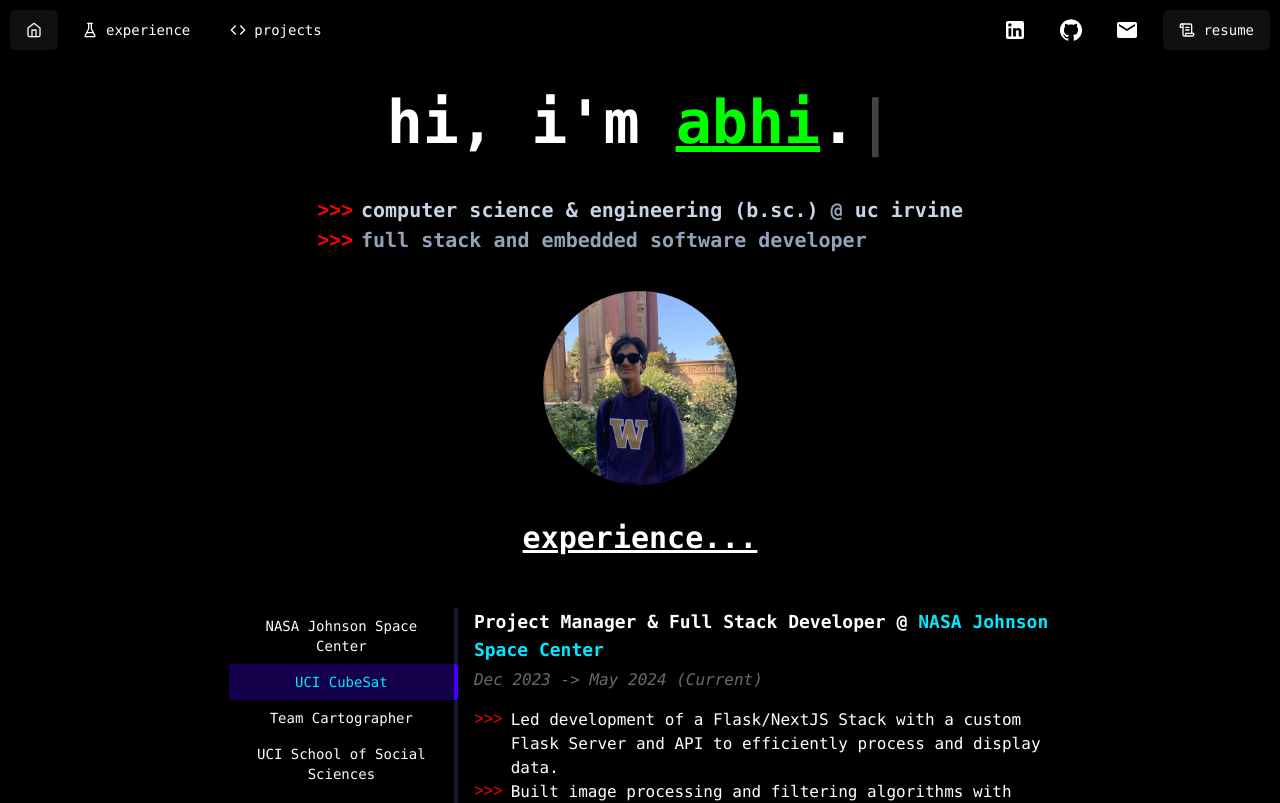
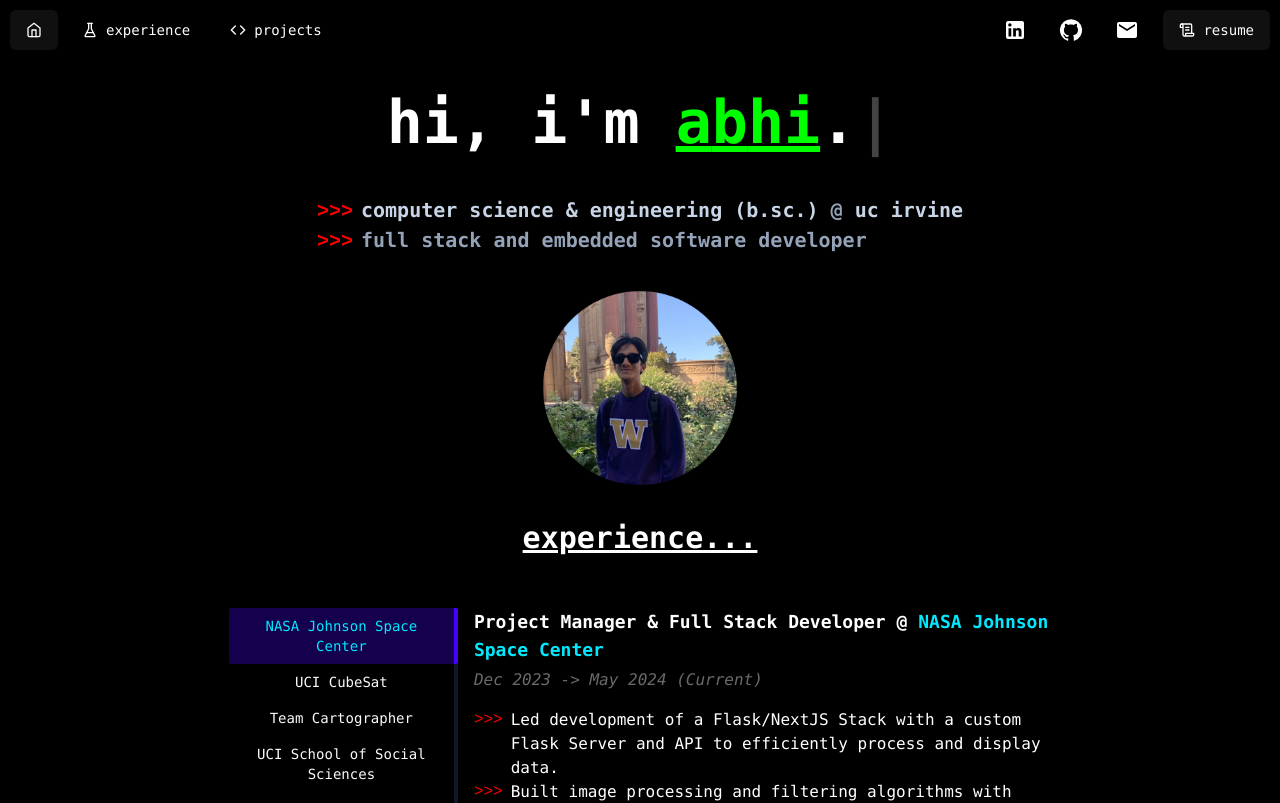
Before and after one commit to abhi-arya1/portfolio, a Next.js app: page / in a window 1280 px wide. Shown: the top 803 px of the page. Built offline with nearby package versions, Linux system fonts and the light colour scheme.

Commit message:
fix button layout

```diff
--- a/components/sidebar.tsx
+++ b/components/sidebar.tsx
@@ -6,7 +6,7 @@ interface SidebarProps {
 }
 
 const Sidebar: React.FC<SidebarProps> = ({ setActivePane }) => {
-    const [activeButton, setActiveButton] = useState<string | null>('cs');
+    const [activeButton, setActiveButton] = useState<string | null>('suits');
 
     const buttons = [
         { id: 'suits', name: 'NASA Johnson Space Center' },
```
